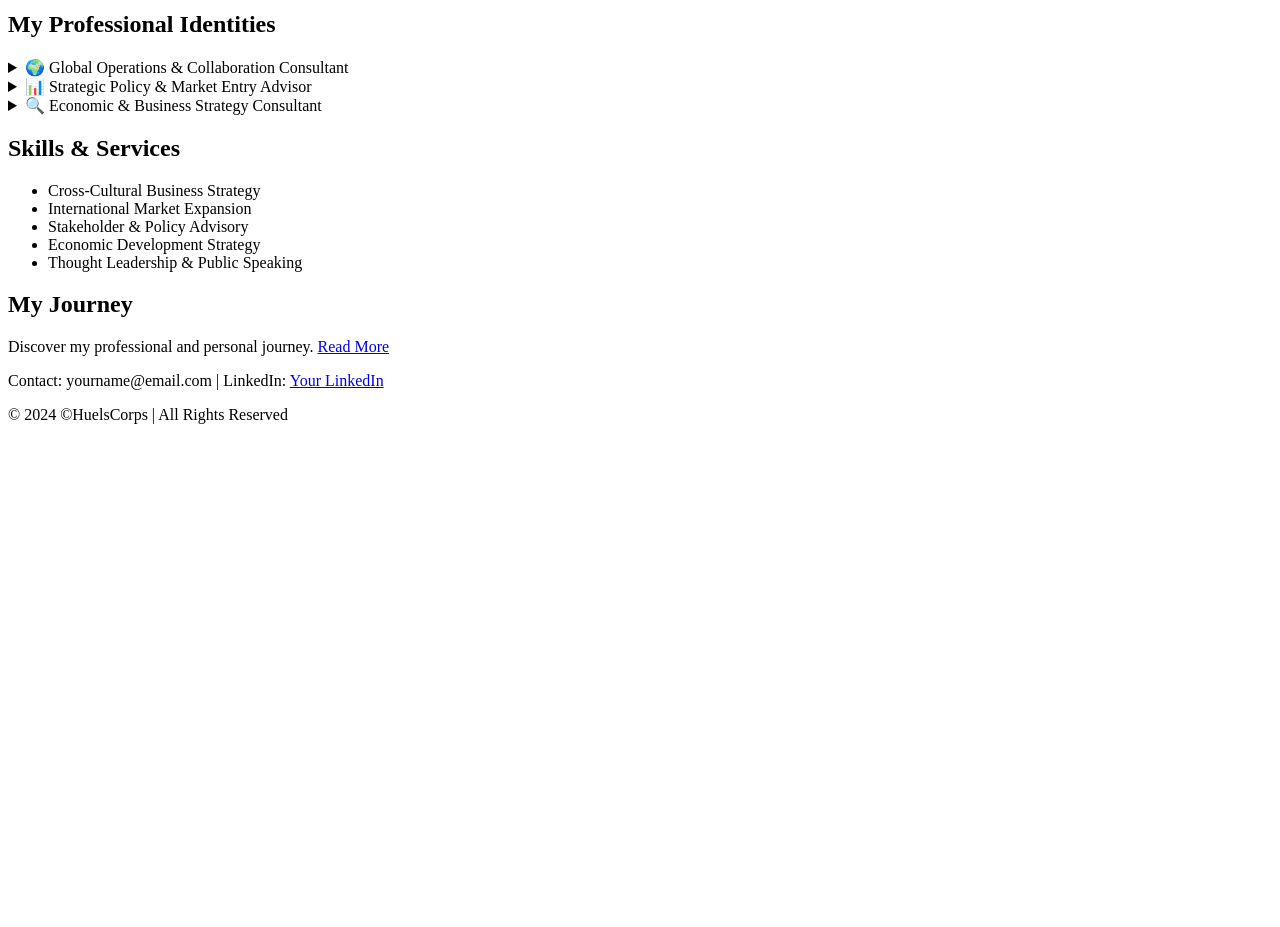
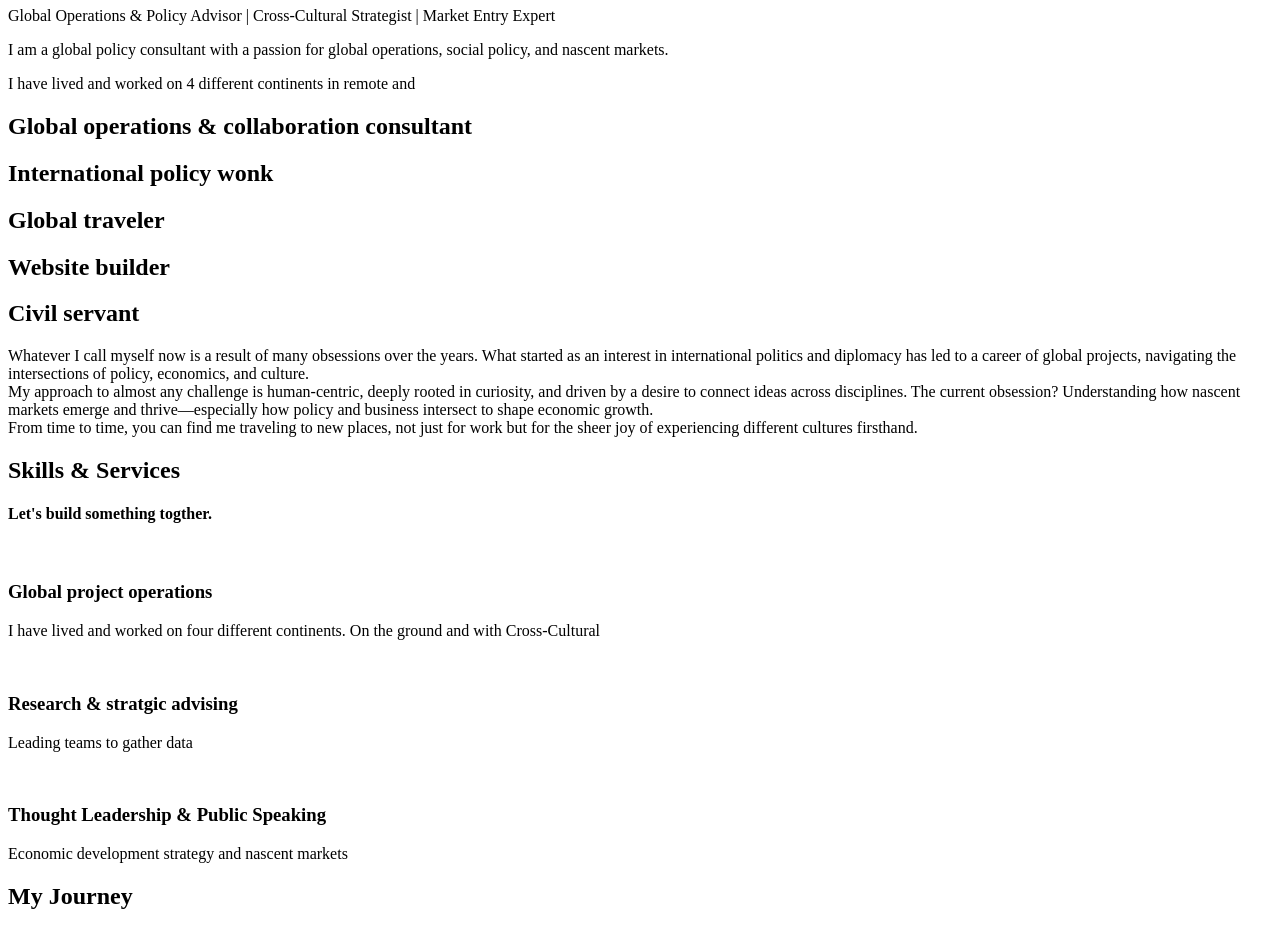
Before and after one commit to marcushuels/primary_website, a plain HTML site: page index.html in a window 1280 px wide. Shown: the part 107-1034 px from the top of the page. Before the commit the page ends 800 px from the top, so only its background shows below. Drawn offline with Linux system fonts and the light colour scheme; files that its build step writes are made by us from their sources.

Commit message:
Update HTML and add assets

```diff
--- a/index.html
+++ b/index.html
@@ -27,43 +27,74 @@
 
 <body>
 
+    <!-- Nav Bar Section -->
+
+    <header>
+        <p><img src="" alt="" /></p>
+    </header>
+
     <!-- Banner Section -->
 
-    <header>
-        <h1>Marcus Huels</h1>
+    <div class="section" id="banner">
+        <h1>Hi, I am Marcus.</h1>
         <p>Global Operations & Policy Advisor | Cross-Cultural Strategist | Market Entry Expert</p>
-    </header>
+        <p>I am a global policy consultant with a passion for global operations, social policy, and nascent markets.</p>
+        <p>I have lived and worked on 4 different continents in remote and </p>
+    </div>
 
     <!-- Titles Section -->
 
-    <section class="titles">
-        <h2>My Professional Identities</h2>
-        <details>
-            <summary>🌍 Global Operations & Collaboration Consultant</summary>
-            <p>xxx</p>
-        </details>
-        <details>
-            <summary>📊 Strategic Policy & Market Entry Advisor</summary>
-            <p>xxx</p>
-        </details>
-        <details>
-            <summary>🔍 Economic & Business Strategy Consultant</summary>
-            <p>xxx</p>
-        </details>
-
-    </section>
+    <div class="section" id="titles">
+        <div>
+            <h2>Global operations & collaboration consultant</h2>
+            <h2>International policy wonk</h2>
+            <h2>Global traveler</h2>
+            <h2>Website builder</h2>
+            <h2>Civil servant</h2>
+        </div>
+        <div>
+            <p>Whatever I call myself now is a result of many obsessions over the years.
+                What started as an interest in international politics and diplomacy has led to a career of global projects,
+                navigating the intersections of policy, economics, and culture.<br/> My approach to almost any challenge is
+                human-centric, deeply rooted in curiosity, and driven by a desire to connect ideas across disciplines.
+                The current obsession? Understanding how nascent markets emerge and thrive—especially how policy and
+                business intersect to shape economic growth.<br/> From time to time, you can find me traveling to new places,
+                not just for work but for the sheer joy of experiencing different cultures firsthand.</p>
+        </div>
+    </div>
 
     <!-- Skills & Services Section -->
-    <section class="skills-services">
+    <div class="section" id="skills">
         <h2>Skills & Services</h2>
-        <ul>
-            <li>Cross-Cultural Business Strategy</li>
-            <li>International Market Expansion</li>
-            <li>Stakeholder & Policy Advisory</li>
-            <li>Economic Development Strategy</li>
-            <li>Thought Leadership & Public Speaking</li>
-        </ul>
-    </section>
+        <h4>Let's build something togther.</h4>
+        <div>
+            <div class="container">
+                <div><img src="#" alt=""/></div>
+                <div>
+                    <h3>Global project operations</h3>
+                    <p>I have lived and worked on four different continents. On the ground and with Cross-Cultural</p>
+                </div>
+            </div>
+            <div class="container">
+                <div><img src="#" alt=""/></div>
+                <div>
+                    <h3>Research & stratgic advising</h3>
+                    <p>Leading teams to gather data</p>
+                </div>
+            </div>
+            <div class="container">
+                <div><img src="#" alt=""/></div>
+                <div>
+                    <h3>Thought Leadership & Public Speaking</h3>
+                    <p>Economic development strategy and nascent markets</p>
+                </div>
+            </div>
+        </div>
+    </div>
+
+    <div class="section" id="portfolio-cards">
+
+    </div>
 
     <!-- My Journey Section -->
     <section class="journey">
```
Also changed, not shown: resources/assets/MJH_logo.png (added), resources/assets/banner-image.jpg (added).
